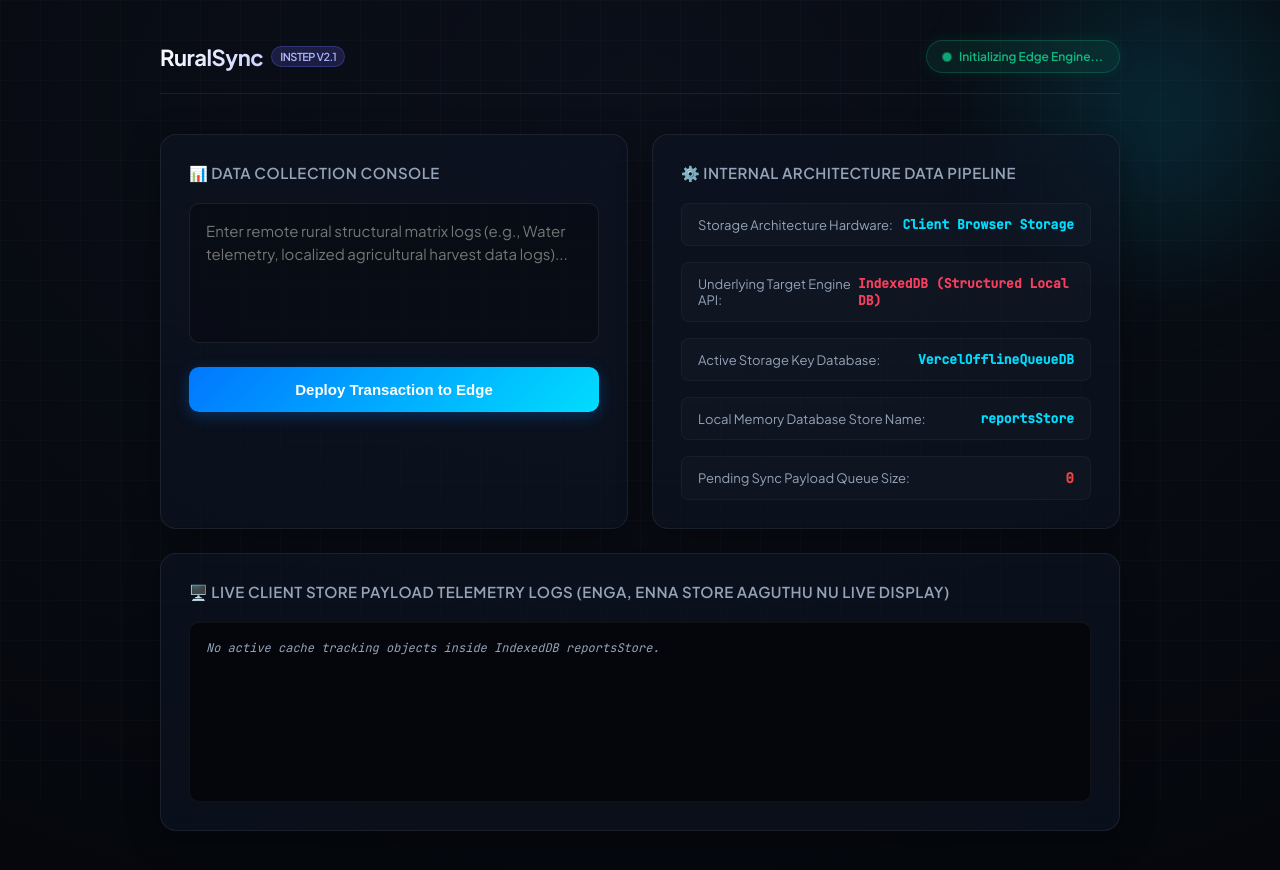
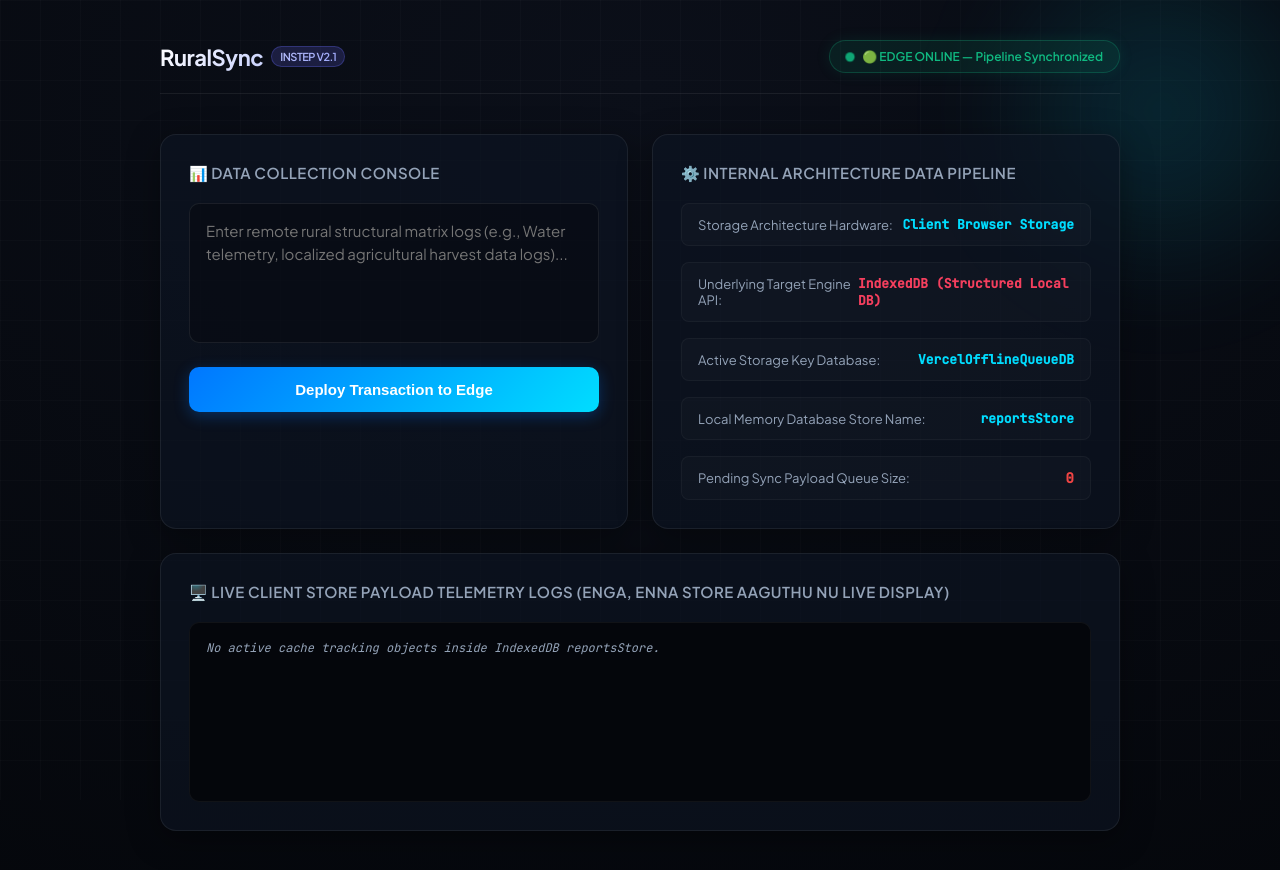
Before and after one commit to Gyanenderan07/rural-sync-app, a website: page index.html in a window 1280 px wide. Drawn offline with Linux system fonts and the light colour scheme.

Commit message:
Bypassed initial state block lock

```diff
--- a/index.html
+++ b/index.html
@@ -373,6 +373,24 @@
     let indexedDatabase;
     const loggerConsole = document.getElementById('terminal-logger');
 
+    // FORCE IMMEDIATE NETWORK INTERFACE REACTION (Initializing state block bypass)
+    function updateNetworkInterface() {
+        const badge = document.getElementById('network-badge');
+
+        if (navigator.onLine) {
+            badge.innerHTML = `<div class="badge-dot" style="background:#10b981;"></div> 🟢 EDGE ONLINE — Pipeline Synchronized`;
+            badge.className = "badge online";
+            executeCloudSynchronization();
+        } else {
+            badge.innerHTML = `<div class="badge-dot" style="background:#f59e0b;"></div> 🔴 EDGE OFFLINE — Local Cache Mode`;
+            badge.className = "badge offline";
+        }
+    }
+    window.addEventListener('online', updateNetworkInterface);
+    window.addEventListener('offline', updateNetworkInterface);
+    // Instant initial core flag trigger
+    updateNetworkInterface();
+
     // 1. Initial Browser Hardware IndexedDB Setup
     const dbOpenRequest = indexedDB.open('VercelOfflineQueueDB', 1);
     dbOpenRequest.onupgradeneeded = (e) => {
@@ -390,6 +408,11 @@
         e.preventDefault();
         const textPayload = document.getElementById('data-payload').value;
         const record = { id: crypto.randomUUID(), reportData: textPayload, timestamp: new Date().toISOString() };
+
+        if (!indexedDatabase) {
+            console.error("IndexedDB engine local hardware buffer not initialized yet.");
+            return;
+        }
 
         const tx = indexedDatabase.transaction('reportsStore', 'readwrite');
         tx.objectStore('reportsStore').add(record);
@@ -414,7 +437,6 @@
 
             for (const record of recordsQueue) {
                 try {
-                    // REST HTTP Transport Handshake Tunnel to Supabase
                     const response = await fetch(`${SUPABASE_URL}/rest/v1/reportsStore`, {
                         method: 'POST',
                         headers: {
@@ -427,7 +449,6 @@
                     });
 
                     if (response.ok) {
-                        // Data safely injected into Supabase Cloud. Clear local buffer node.
                         const deleteTx = indexedDatabase.transaction('reportsStore', 'readwrite');
                         deleteTx.objectStore('reportsStore').delete(record.id);
                         deleteTx.oncomplete = () => refreshQueueCount();
@@ -453,14 +474,12 @@
                 return;
             }
             list.forEach(obj => {
-                loggerConsole.innerHTML += `<div style="border-left:2px solid #00ddff; padding-left:8px; margin-bottom:8px;">
+                loggerConsole.innerHTML += `<div style="border-left:2px solid #00ddff; padding-left:8px; margin-bottom:8px; font-family:'JetBrains Mono', monospace; font-size:12px; color:#38bdf8;">
                     [IndexedDB Cache -> reportsStore] ID: ${obj.id.substring(0,8)}... | Data: "${obj.reportData}"
                 </div>`;
             });
         };
     }
-
-    window.addEventListener('online', executeCloudSynchronization);
 
     // Native PWA Client Worker Registration Context Layer
     if ('serviceWorker' in navigator) {
```
